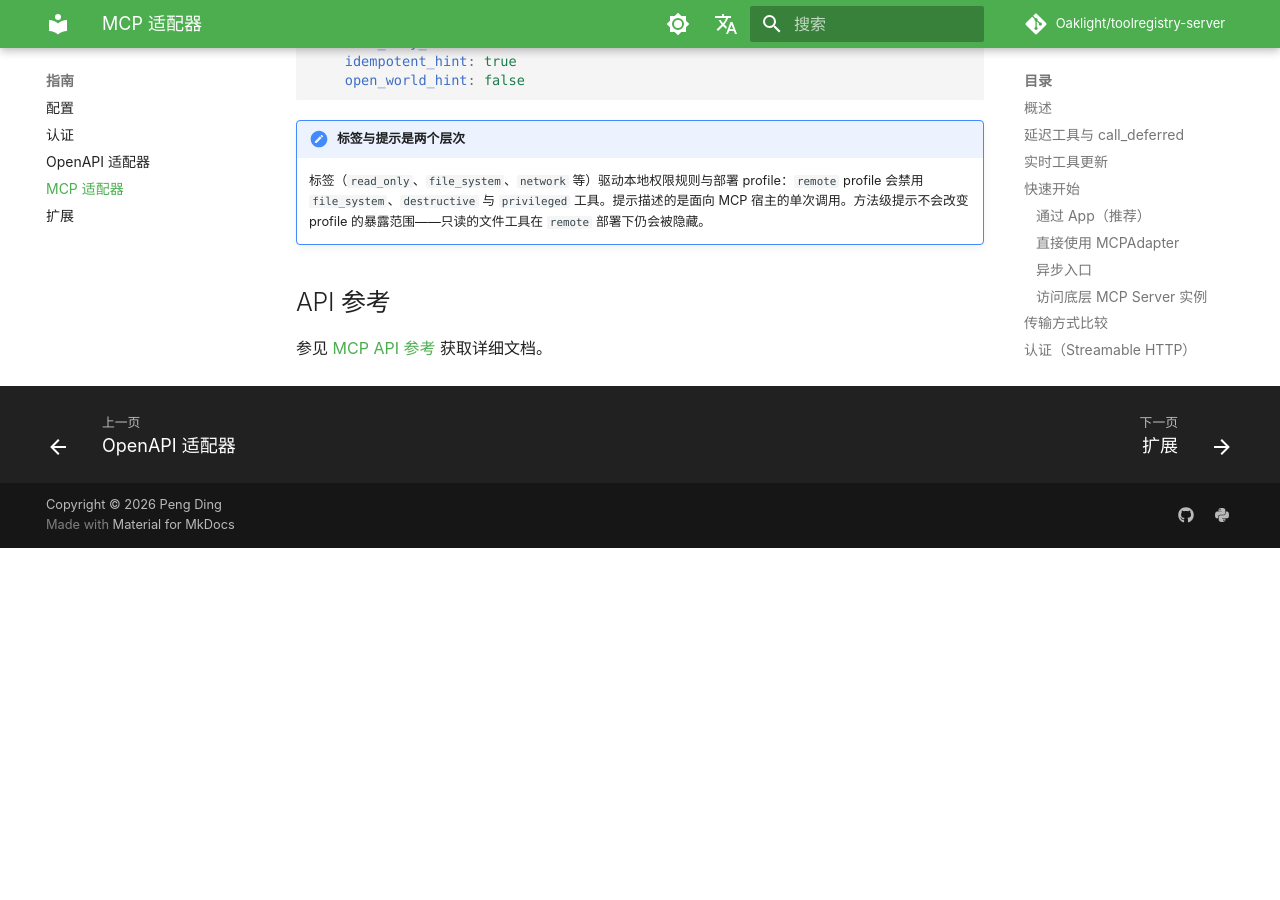
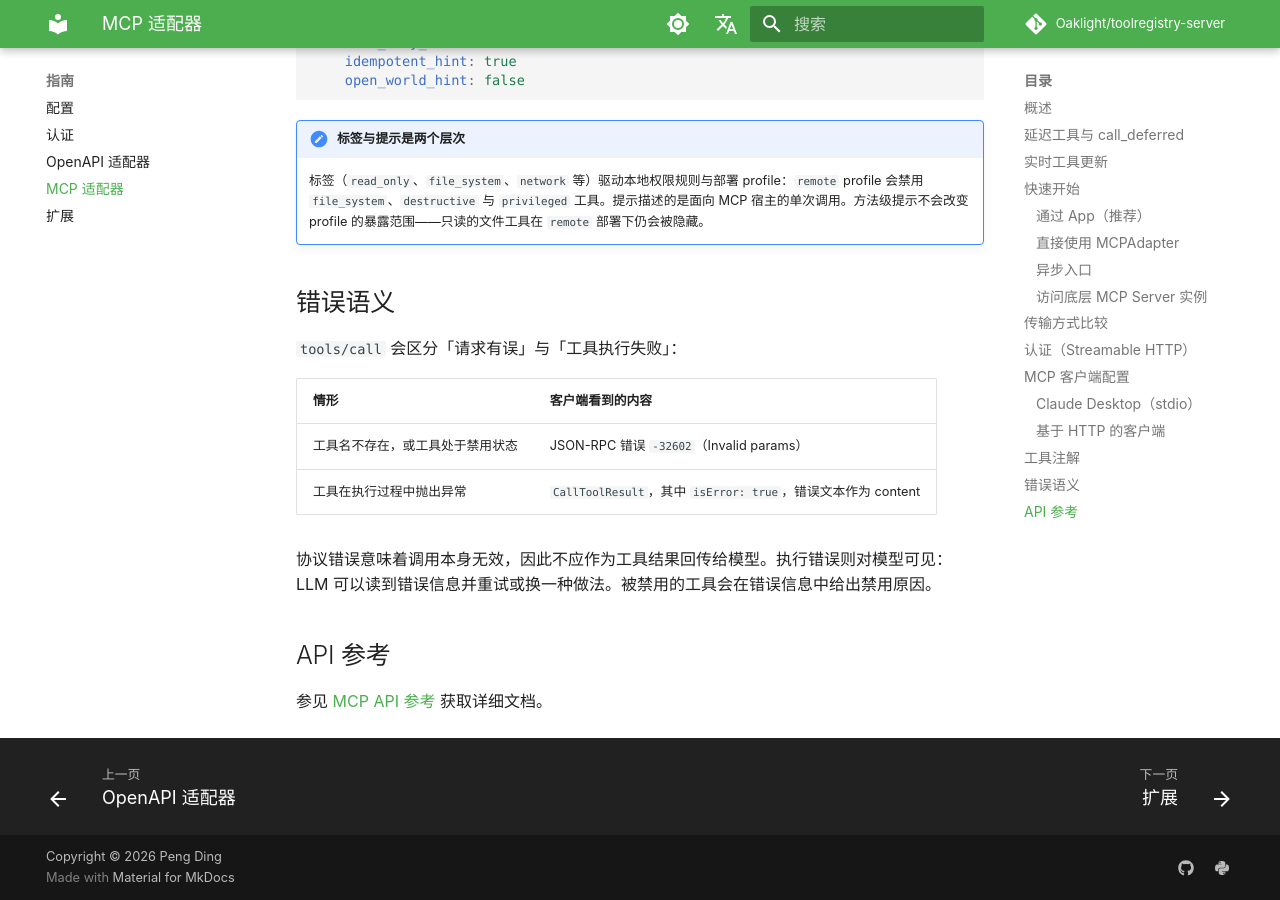
Before and after one commit to Oaklight/toolregistry-server, an MkDocs documentation site: the page built from docs/guides/mcp.md, in a window 1280 px wide and 900 px high, scrolled down 3861 px. Built offline with MkDocs 1.6.1 and Material for MkDocs 9.7.7, drawn with Linux system fonts in a browser that asks for light colours; some web fonts are replaced; comment, search, counter and statistics services are not loaded; before the commit the page ends 4409 px from its top, so only the background shows below that.

Commit message:
docs: 未知或已禁用的 MCP 工具属于协议错误（#81）

```diff
--- a/docs/changelog.md
+++ b/docs/changelog.md
@@ -10,6 +10,10 @@
 
 - **MCP 工具注解与标题**（#280）：`tools/list` 现在会带上 `Tool.metadata.title` 对应的 `title`，以及来自 `Tool.execution_hints` 的 `annotations`（`readOnlyHint`、`destructiveHint`、`idempotentHint`、`openWorldHint`）。未声明的提示保持缺省，因此没有做出任何声明的工具仍保持最小的 `{name, description, inputSchema}` 定义。MCP SDK v1（camelCase）与 v2（snake_case）的 Python 字段拼写不同，但两者序列化后都是规范中的 camelCase JSON 键。
 - **OpenAPI 操作扩展与路由访问器**（#280）：生成的 operation 会带上 `x-read-only`、`x-destructive`、`x-idempotent`、`x-open-world` 与 `x-title`，与 MCP 的 `annotations` 保持一致；未声明的提示不会输出。`RouteEntry` 新增 `title` 与 `execution_hints` 属性，使两个适配器读取同一份元数据，而不再直接访问 `route.tool`。
+
+### 变更
+
+- **未知或已禁用的工具属于协议错误**（#81，对 MCP 客户端而言是**行为变更**）：当 `tools/call` 调用的工具不存在或当前处于禁用状态时，现在返回 JSON-RPC 错误 `-32602`（Invalid params），而不再是带 `isError: true` 的 `CallToolResult`。此时请求本身无效，宿主不应把它当作工具结果回传给模型。工具执行失败仍返回 `isError: true`，以便模型读取错误信息并调整做法。该行为在 MCP SDK v1 与 v2 上一致。
 
 ## [0.6.0] - 2026-09-15
 
--- a/docs/guides/mcp.md
+++ b/docs/guides/mcp.md
@@ -158,6 +158,17 @@ tool_metadata:
 !!! note "标签与提示是两个层次"
     标签（`read_only`、`file_system`、`network` 等）驱动本地权限规则与部署 profile：`remote` profile 会禁用 `file_system`、`destructive` 与 `privileged` 工具。提示描述的是面向 MCP 宿主的单次调用。方法级提示不会改变 profile 的暴露范围——只读的文件工具在 `remote` 部署下仍会被隐藏。
 
+## 错误语义
+
+`tools/call` 会区分「请求有误」与「工具执行失败」：
+
+| 情形 | 客户端看到的内容 |
+|------|------------------|
+| 工具名不存在，或工具处于禁用状态 | JSON-RPC 错误 `-32602`（Invalid params） |
+| 工具在执行过程中抛出异常 | `CallToolResult`，其中 `isError: true`，错误文本作为 content |
+
+协议错误意味着调用本身无效，因此不应作为工具结果回传给模型。执行错误则对模型可见：LLM 可以读到错误信息并重试或换一种做法。被禁用的工具会在错误信息中给出禁用原因。
+
 ## API 参考
 
 参见 [MCP API 参考](../reference/api/mcp.md) 获取详细文档。
```
